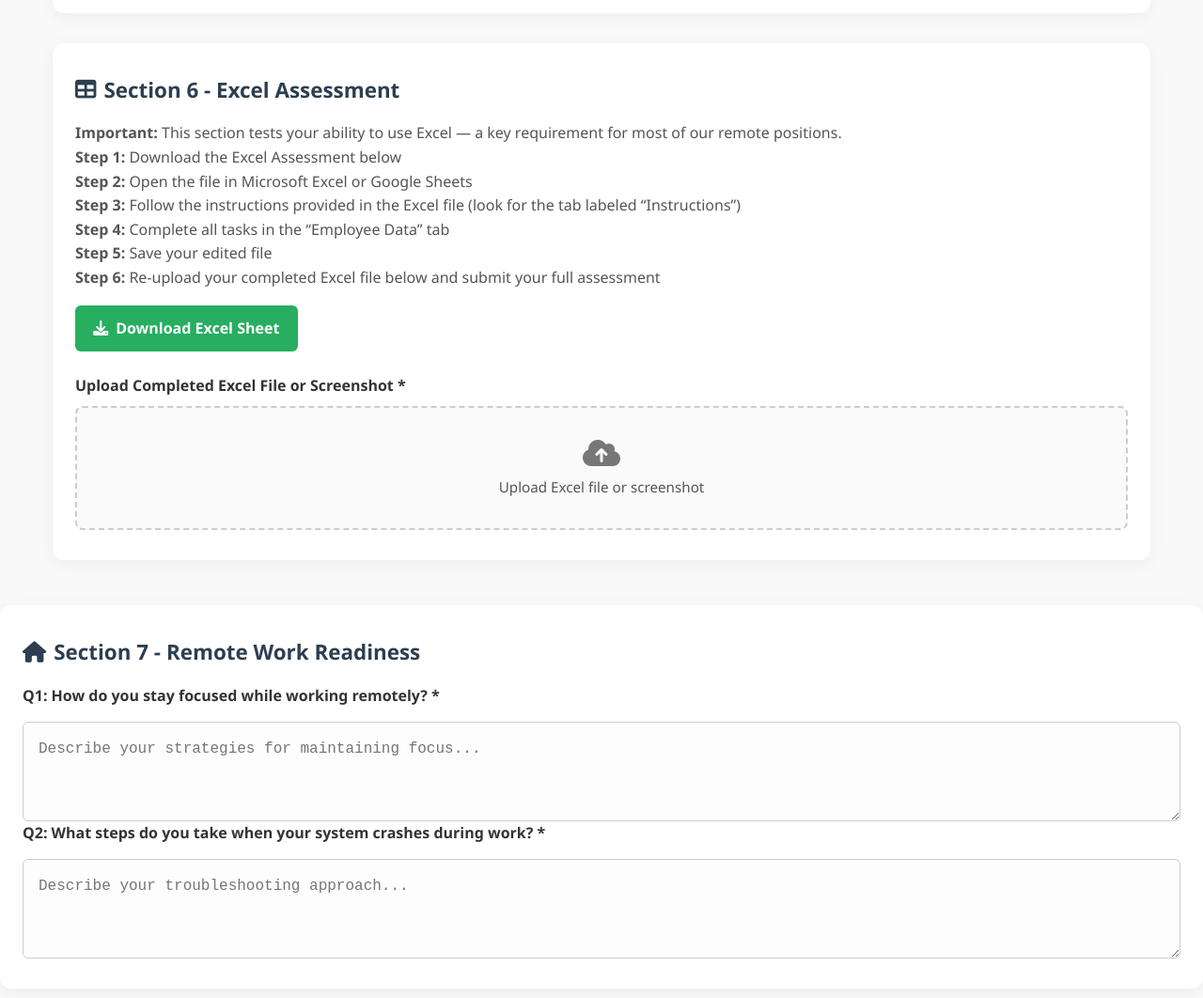
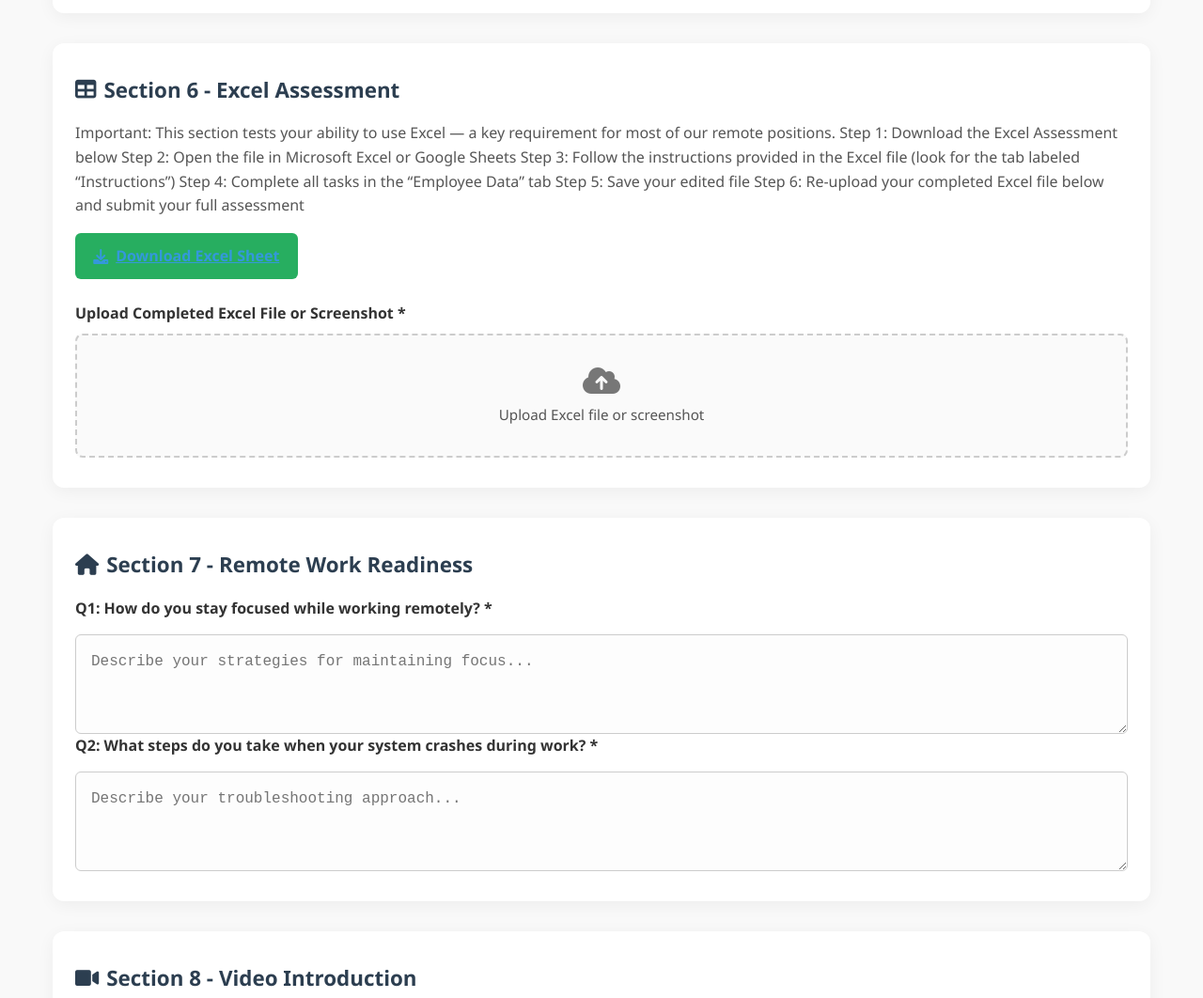
Before and after one commit to Phemmy08/Assessment1, a plain HTML site: page assessment.html in a window 1280 px wide. Shown: the part 2660-3722 px from the top of the page at 94% size. Drawn offline with Linux system fonts and the light colour scheme.

Commit message:
Instructions updated

```diff
--- a/assessment.html
+++ b/assessment.html
@@ -229,16 +229,8 @@
                 </div>
                 <div class="section-content">
                     <div class="instruction">
-                        <p>
-                            <strong>Important:</strong> This section tests your ability to use Excel — a key requirement for most of our remote positions.<br>
-                            <span> <strong>Step 1:</strong> Download the Excel Assessment below</span><br>
-                            <span> <strong>Step 2:</strong> Open the file in Microsoft Excel or Google Sheets</span><br>
-                            <span> <strong>Step 3:</strong> Follow the instructions provided in the Excel file (look for the tab labeled “Instructions”)</span><br>
-                            <span> <strong>Step 4:</strong> Complete all tasks in the “Employee Data” tab</span><br>
-                            <span> <strong>Step 5:</strong> Save your edited file</span><br>
-                            <span> <strong>Step 6:</strong> Re-upload your completed Excel file below and submit your full assessment</span>
-                        </p>
-                    </div>
+                        <p> Important: This section tests your ability to use Excel — a key requirement for most of our remote positions.
+ Step 1: Download the Excel Assessment below  Step 2: Open the file in Microsoft Excel or Google Sheets  Step 3: Follow the instructions provided in the Excel file (look for the tab labeled “Instructions”)  Step 4: Complete all tasks in the “Employee Data” tab  Step 5: Save your edited file  Step 6: Re-upload your completed Excel file below and submit your full assessment</p>
                         <div class="download-link">
                             <a href="https://1drv.ms/x/c/e76a48899e0d5041/EZetqRTnA01KqBW5mRy3z4IBtCedktnB1j-G-EkadNEf8g" class="btn-download">
                                 <i class="fas fa-download"></i>
```
